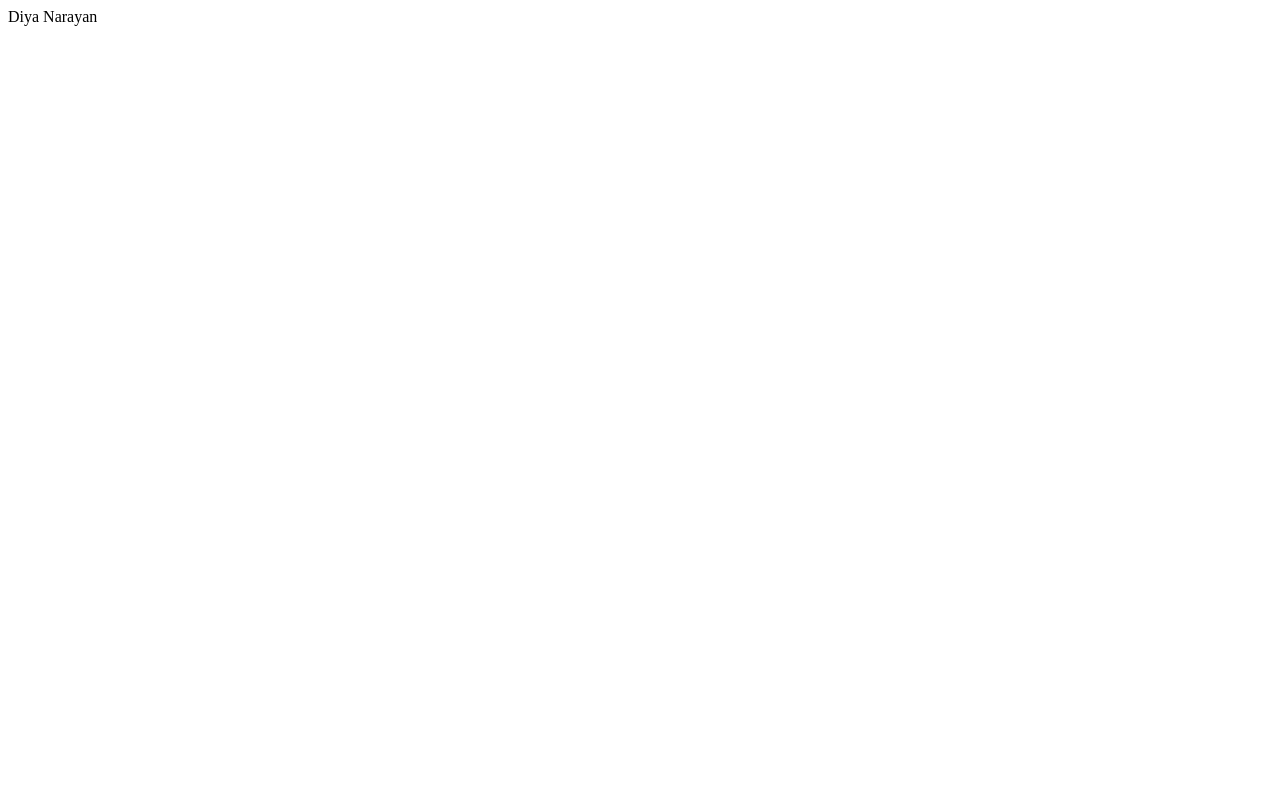
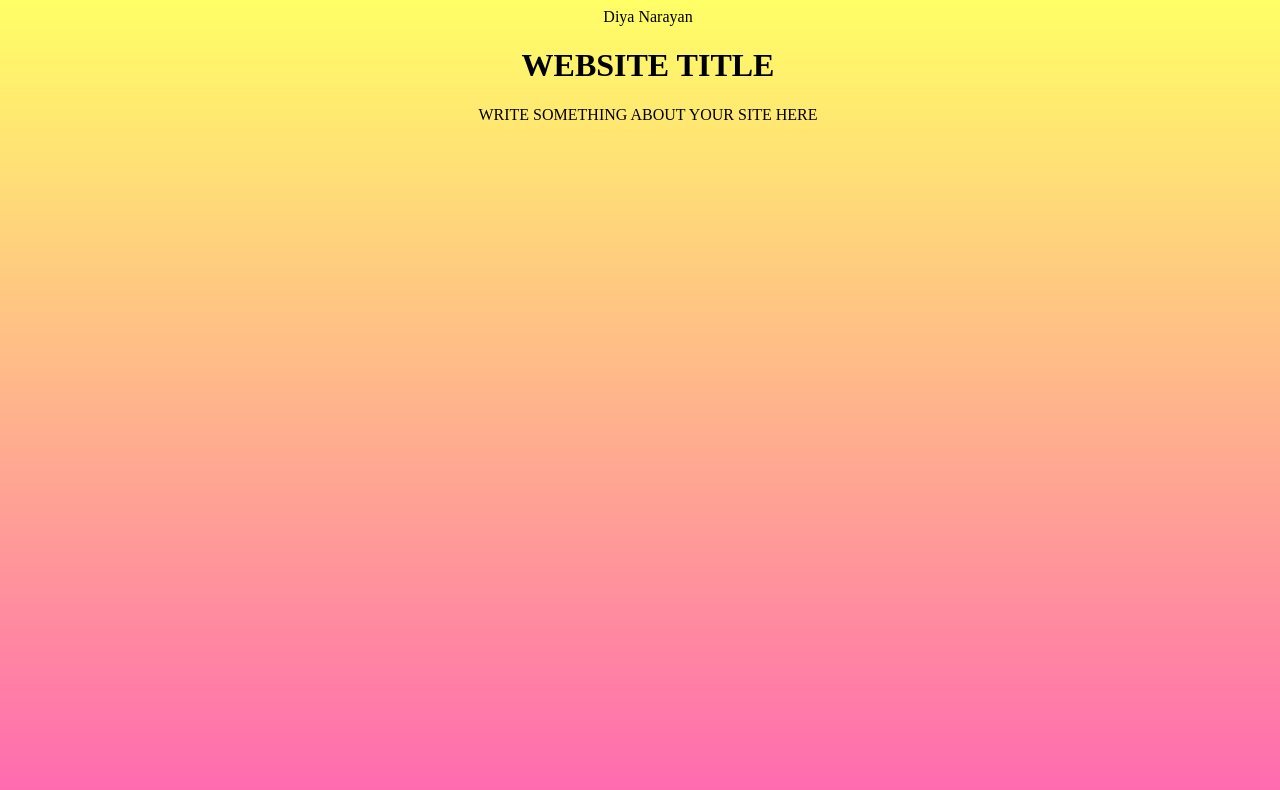
Before and after one commit to dn8362/myWebsite, a plain HTML site: page index.html in a window 1280 px wide. Drawn offline with Linux system fonts and the light colour scheme.

Commit message:
Changing RGBs

```diff
--- a/index.html
+++ b/index.html
@@ -1 +1,22 @@
 Diya Narayan
+<html>
+<head>
+  <style>
+     body{
+         text-align: center;
+         background-image: linear-gradient(rgb(255, 255, 102), rgb(255, 102, 178));
+         min-width: 100%;
+         min-height: 100%;
+      }
+  </style>
+</head>
+
+<body>
+<h1>WEBSITE TITLE</h1>
+  <p>
+  WRITE SOMETHING ABOUT YOUR SITE HERE
+  </p>
+
+</body>
+
+</html>
```
